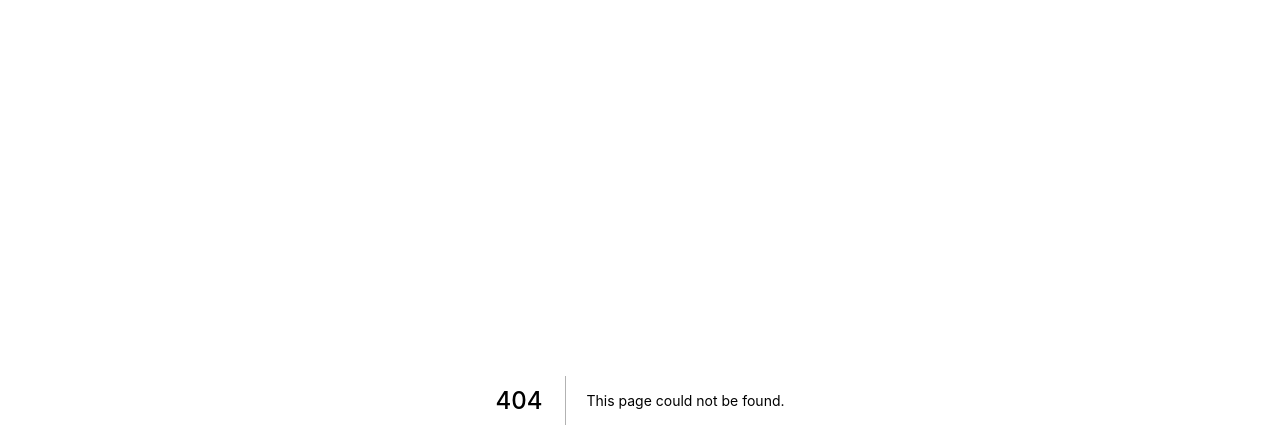
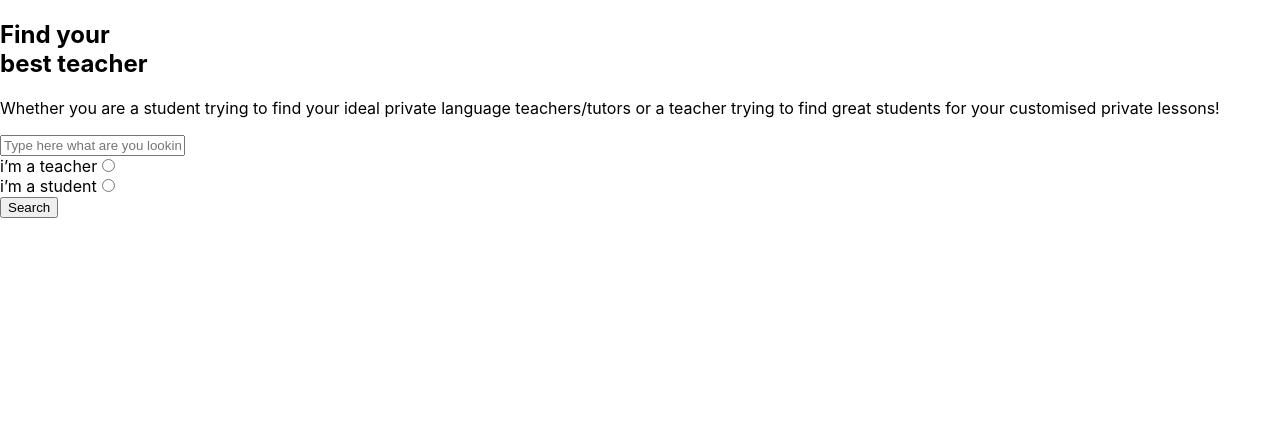
Before and after one commit to Rezende123/eduick, a Next.js app: page /Landing/components/FindBestTeacher/FindBestTeacher.component in a window 1280 px wide. Before the commit this address had no page. Shown: the top 448 px of the page. Built offline with nearby package versions, Linux system fonts and the light colour scheme.

Commit message:
feat: Estrutura o html do componente

```diff
--- /dev/null
+++ b/src/pages/Landing/components/FindBestTeacher/FindBestTeacher.component.jsx
@@ -0,0 +1,36 @@
+import style from './FindBestTeacher.module.scss'
+
+export default function FindBestTeacher() {
+    return (
+        <main>
+            <section>
+                <h1>
+                    Find your <br/> best teacher
+                </h1>
+
+                <p>
+                    Whether you are a student trying to find your ideal private language teachers/tutors
+                    or a teacher trying to find great students for your customised private lessons!
+                </p>
+            </section>
+            <section>
+                <form>
+                    <input placeholder="Type here what are you looking for" type="text"/>
+                    <div>
+                        <div>
+                            <label htmlFor="teacher">i’m a teacher</label>
+                            <input id="teacher" type="radio"/>
+                        </div>
+                        <div>
+                            <label htmlFor="teacher">i’m a student</label>
+                            <input id="teacher" type="radio"/>
+                        </div>
+                        <button>
+                            Search
+                        </button>
+                    </div>
+                </form>
+            </section>
+        </main>
+    )
+}
```
